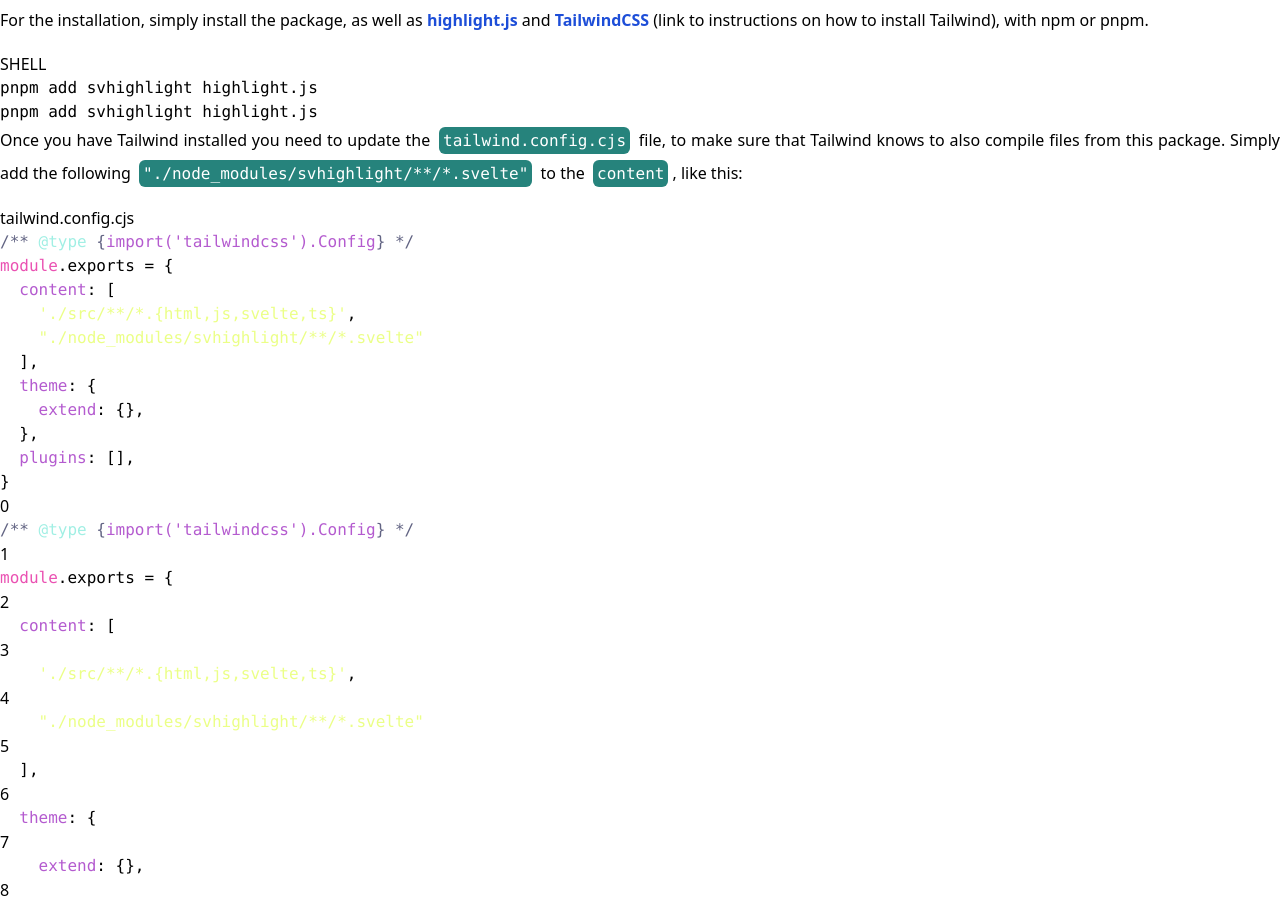
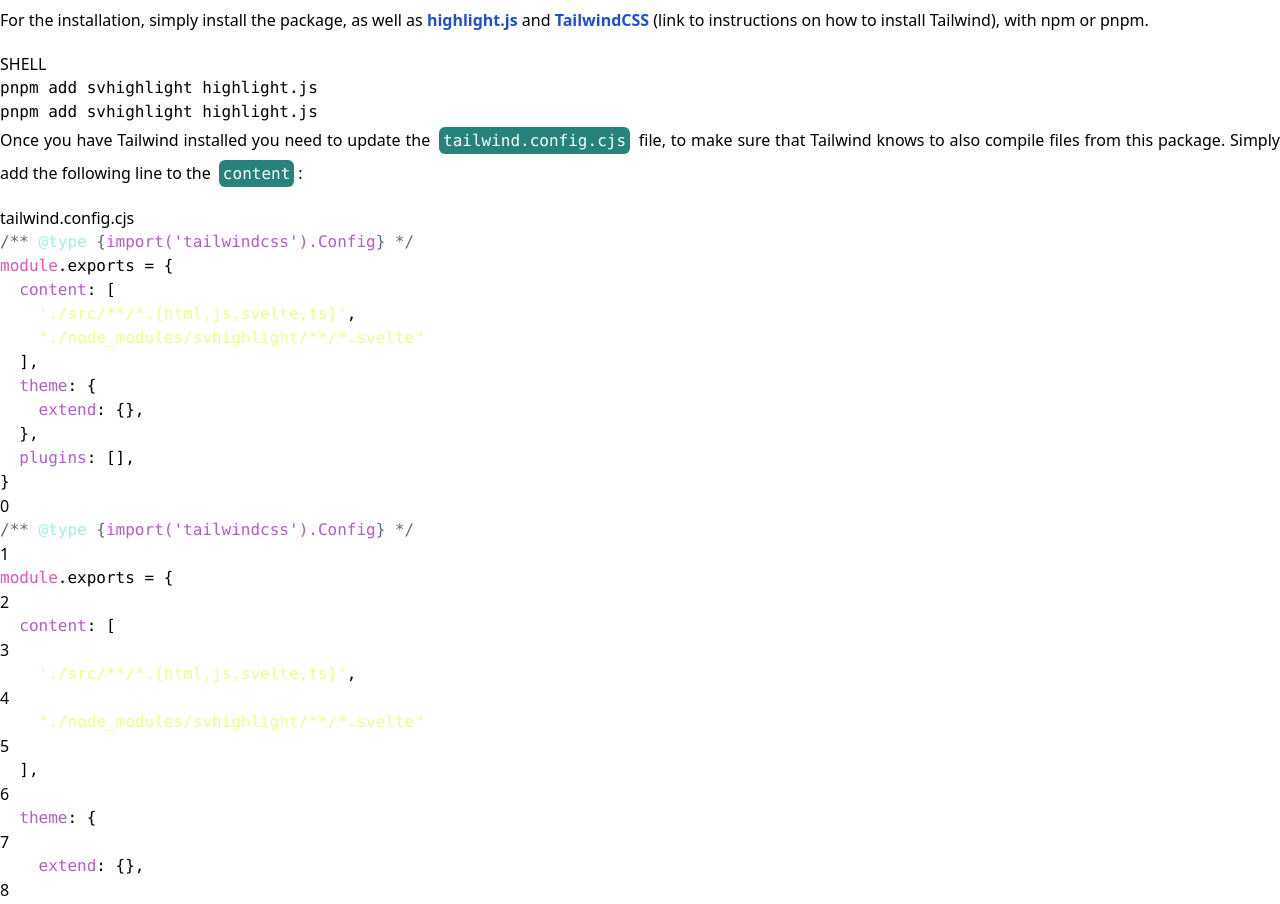
Before and after one commit to bennymi/svhighlight, a SvelteKit app: page / in a window 1280 px wide. Shown: the part 1740-2644 px from the top of the page. Built offline with nearby package versions, Linux system fonts and the light colour scheme.

Commit message:
update installation section

```diff
--- a/src/routes/+page.svelte
+++ b/src/routes/+page.svelte
@@ -163,8 +163,8 @@ module.exports = {
 			<p class="mt-4">
 				Once you have Tailwind installed you need to update the <code>tailwind.config.cjs</code>
 				file, to make sure that Tailwind knows to also compile files from this package. Simply add the
-				following <code>"./node_modules/svhighlight/**/*.svelte"</code> to the
-				<code>content</code>, like this:
+				following line to the
+				<code>content</code>:
 			</p>
 
 			<CodeBlock
```
